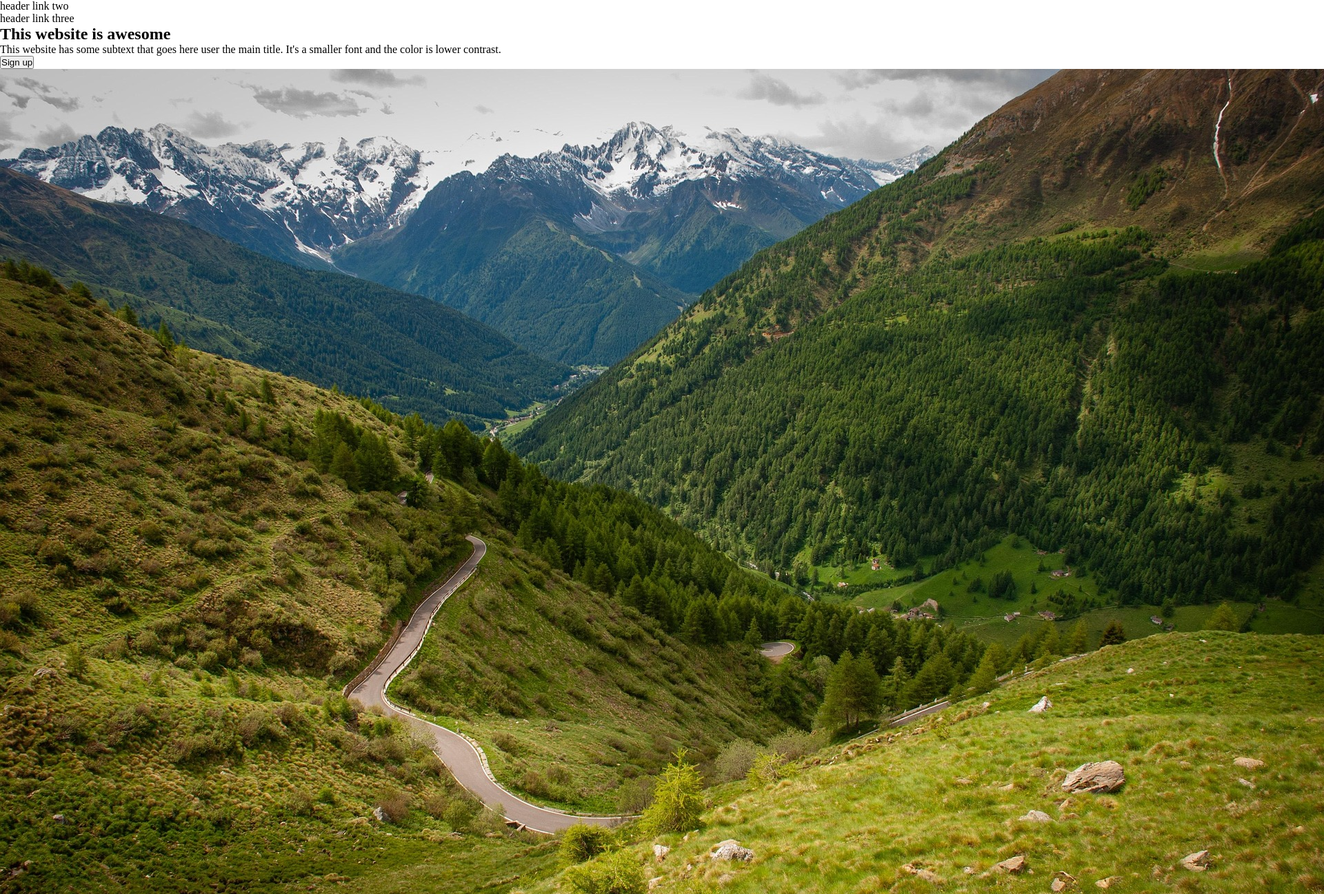
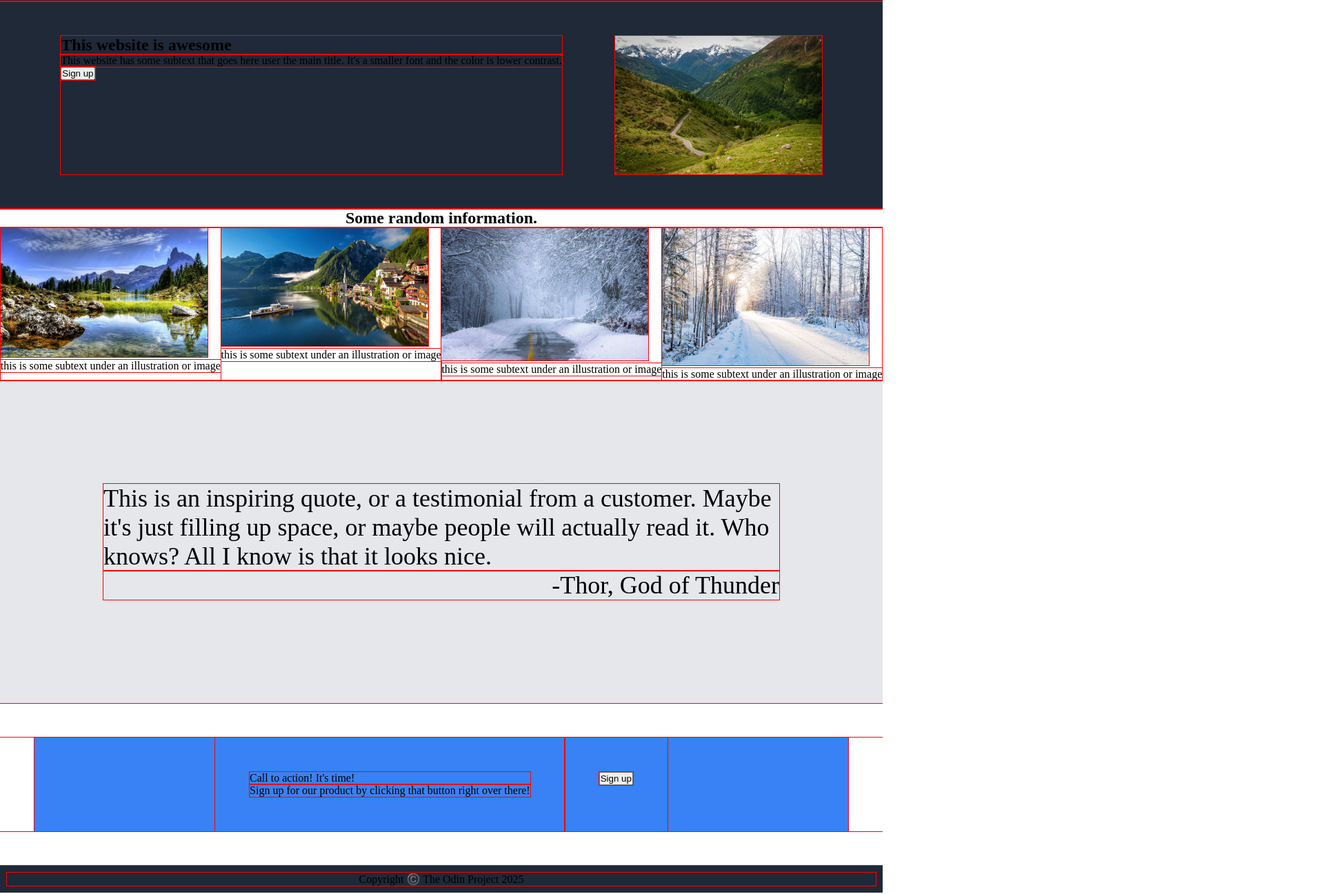
Before and after one commit to SoraK93/landing-page-project, a plain HTML site: page index.html in a window 1280 px wide. Shown: the part 45-1342 px from the top of the page at 69% size, 1920 px wide, since content can reach past the window. Drawn offline with Linux system fonts and the light colour scheme; files that its build step writes are made by us from their sources.

Commit message:
ADD CSS #1 - INITIAL STAGE

```diff
--- a/css/style.css
+++ b/css/style.css
@@ -1,5 +1,93 @@
+:root{
+    --dark-background-color: #1F2937;
+    --white-text: #F9FAF8;
+    --light-grey-background-color: #E5E7EB;
+    --button-color: #3882F6;
+    --dark-text-color: #1F2937;
+}
 *{
     margin: 0;
     padding: 0;
     box-sizing: border-box;
+    outline: 1px solid red;
 }
+
+/* NavBar */
+li{
+    list-style-type: none;
+}
+.nav{
+    background-color: var(--dark-background-color);
+    padding: 10px;
+    display: flex;
+    justify-content: space-around;
+}
+.nav-header-logo{
+    color: var(--white-text);
+}
+.nav-header-links ul{
+    color: var(--light-grey-background-color);
+    display: flex;
+    gap: 10px;
+}
+.nav-header-links ul li{
+    padding: 0 5px;
+}
+
+/* Intro Section */
+#intro{
+    display: flex;
+    padding: 50px;
+    justify-content: space-around;
+    background-color: var(--dark-background-color);
+}
+
+
+/* Extra Info Section */
+#extra-info h2{
+    text-align: center;
+}
+.info-box{
+    display: flex;
+    justify-content: space-evenly;
+}
+img{
+    width: 300px;
+}
+
+/* Quote Section */
+.quote{
+    background-color: var(--light-grey-background-color);
+    font-size: 36px;
+    padding: 150px;
+}
+.quote p{
+    font-style: "light italic";
+}
+.quote p:nth-child(2){
+    text-align: end;
+}
+
+/* Call-to-action */
+.call-to-action{
+    background-color: var(--button-color);
+    margin: 50px;
+    display: flex;
+    justify-content: center;
+    flex: 1;
+}
+.call-to-action>div{
+    padding: 50px;
+}
+.call-to-action div:nth-child(2){
+    height: auto;
+}
+
+/* footer */
+footer{
+    padding: 10px;
+    background-color: var(--dark-background-color);
+}
+footer p{
+    text-align: center;
+}
--- a/index.html
+++ b/index.html
@@ -4,7 +4,7 @@
     <meta charset="UTF-8" />
     <meta name="viewport" content="width=device-width, initial-scale=1.0" />
     <title>Landing Page</title>
-    <link rel="stylesheet" href="style.css">
+    <link rel="stylesheet" href="./css/style.css">
   </head>
   <body>
     <header>
@@ -37,7 +37,7 @@
       <section id="extra-info">
         <div>
           <h2>Some random information.</h2>
-          <div class="">
+          <div class="info-box">
             <div>
               <img src="./assets/dolomites-2179602_1920.jpg" alt="" />
               <p>this is some subtext under an illustration or image</p>
@@ -58,7 +58,7 @@
         </div>
       </section>
       <section id="quote">
-        <div>
+        <div class="quote">
           <p>
             This is an inspiring quote, or a testimonial from a customer. Maybe
             it's just filling up space, or maybe people will actually read it.
@@ -67,8 +67,8 @@
           <p>-Thor, God of Thunder</p>
         </div>
       </section>
-      <section id="">
-        <div>
+      <section id="call-to-action">
+        <div class="call-to-action">
           <div>
             <p>Call to action! It's time!</p>
             <p>
```
